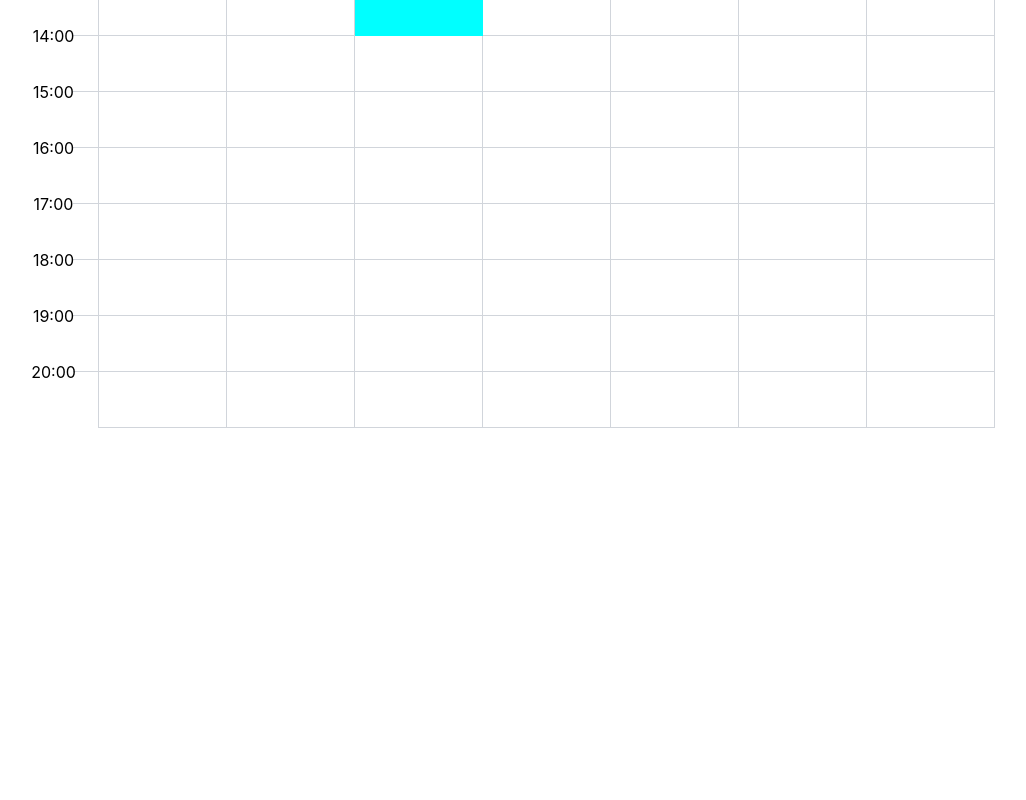
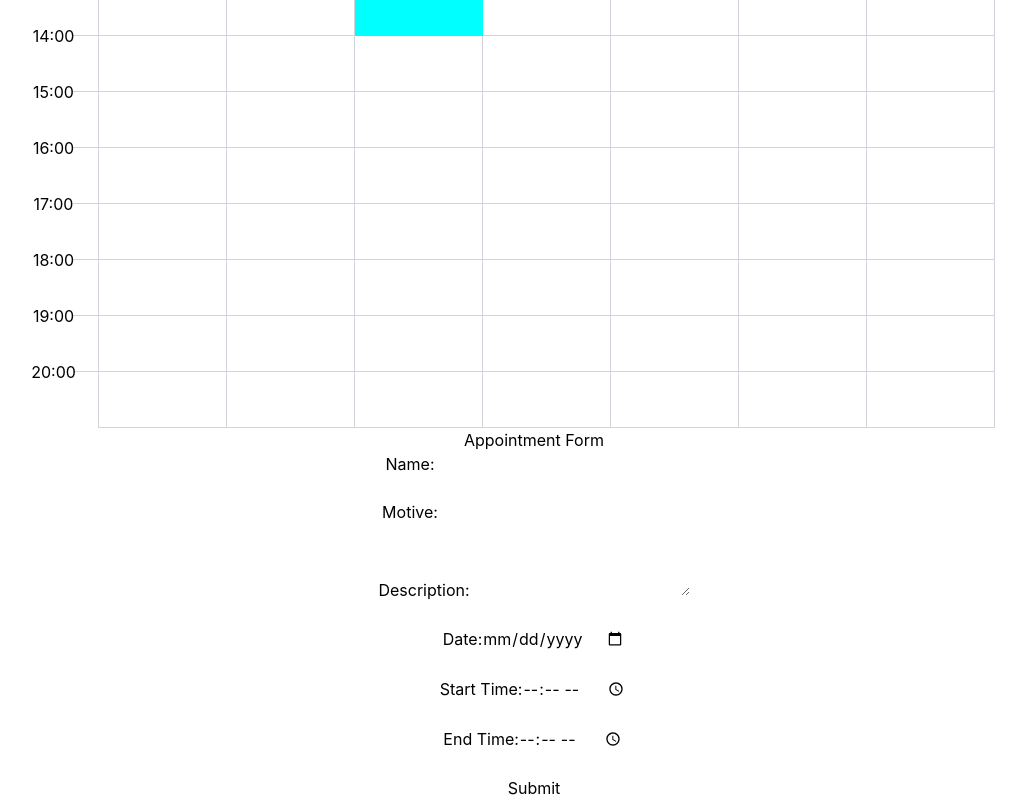
Before and after one commit to ranjit-t/Calender-MongoDB, a React (Create React App) app in the folder client/: page / in a window 1280 px wide. Shown: the part 351-1151 px from the top of the page, without its empty margins (106-1132 px from the left). Before the commit the page ends 800 px from the top, so only its background shows below. Built offline with nearby package versions, Linux system fonts and the light colour scheme.

Commit message:
appointment form

```diff
--- a/client/src/App.js
+++ b/client/src/App.js
@@ -1,6 +1,7 @@
 // import { Calendar } from "fullcalendar";
 // import { Calendar } from "fullcalendar";
 import "./App.css";
+import AppointmentForm from "./AppointmentForm";
 import Calendar from "./Calender";
 
 function App() {
@@ -9,6 +10,7 @@ function App() {
       <h1>Allaw</h1>
       {/* <Calendar></Calendar> */}
       <Calendar></Calendar>
+      <AppointmentForm></AppointmentForm>
     </div>
   );
 }
--- /dev/null
+++ b/client/src/AppointmentForm.js
@@ -0,0 +1,121 @@
+import React, { useState } from "react";
+
+export default function AppointmentForm() {
+  const [formData, setFormData] = useState({
+    name: "",
+    motive: "",
+    description: "",
+    date: "",
+    starttime: "",
+    endtime: "",
+  });
+
+  const handleChange = (event) => {
+    const { name, value } = event.target;
+    setFormData((prevFormData) => ({
+      ...prevFormData,
+      [name]: value,
+    }));
+  };
+
+  const handleSubmit = (event) => {
+    event.preventDefault();
+    fetch("http://localhost:3005/api/formdata ", {
+      method: "POST",
+      headers: {
+        "Content-Type": "application/json",
+      },
+      body: JSON.stringify(formData),
+    })
+      .then((response) => response.json())
+      .then((data) => {
+        console.log("Form data submitted:", data);
+        // Perform any additional actions after successful form submission
+      })
+      .catch((error) => {
+        console.error("Error submitting form data:", error);
+        // Handle any error that occurred during form submission
+      });
+  };
+
+  return (
+    <div>
+      <h1>Appointment Form</h1>
+
+      <form onSubmit={handleSubmit}>
+        <label htmlFor="name">Name:</label>
+        <input
+          type="text"
+          id="name"
+          name="name"
+          value={formData.name}
+          onChange={handleChange}
+          required
+        />
+        <br />
+        <br />
+
+        <label htmlFor="motive">Motive:</label>
+        <input
+          type="text"
+          id="motive"
+          name="motive"
+          value={formData.motive}
+          onChange={handleChange}
+          required
+        />
+        <br />
+        <br />
+
+        <label htmlFor="description">Description:</label>
+        <textarea
+          id="description"
+          name="description"
+          value={formData.description}
+          onChange={handleChange}
+          required
+        ></textarea>
+        <br />
+        <br />
+
+        <label htmlFor="date">Date:</label>
+        <input
+          type="date"
+          id="date"
+          name="date"
+          value={formData.date}
+          onChange={handleChange}
+          required
+        />
+        <br />
+        <br />
+
+        <label htmlFor="starttime">Start Time:</label>
+        <input
+          type="time"
+          id="starttime"
+          name="starttime"
+          value={formData.starttime}
+          onChange={handleChange}
+          required
+        />
+        <br />
+        <br />
+
+        <label htmlFor="endtime">End Time:</label>
+        <input
+          type="time"
+          id="endtime"
+          name="endtime"
+          value={formData.endtime}
+          onChange={handleChange}
+          required
+        />
+        <br />
+        <br />
+
+        <input type="submit" value="Submit" />
+      </form>
+    </div>
+  );
+}
```
Also changed, not shown: client/src/Form.js (deleted), 1 other file (tests, documents, lock files or other folders).
